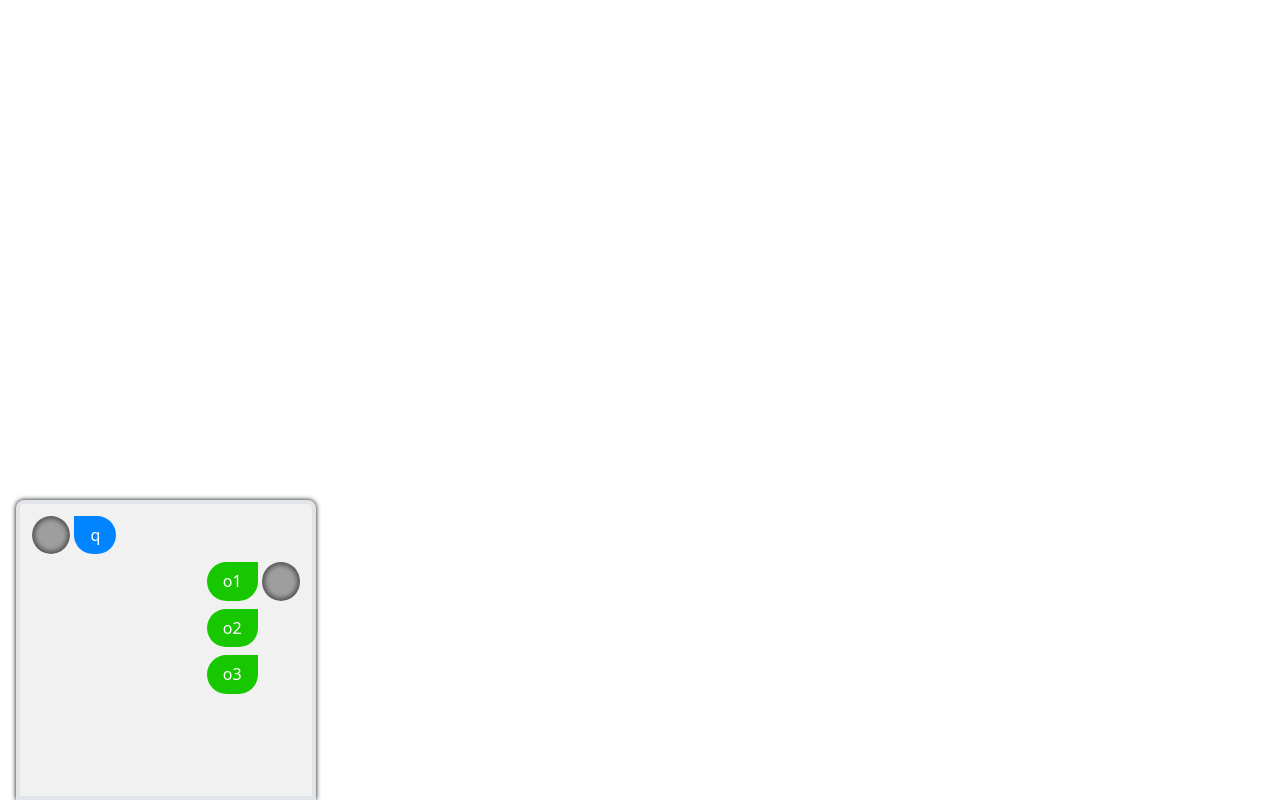
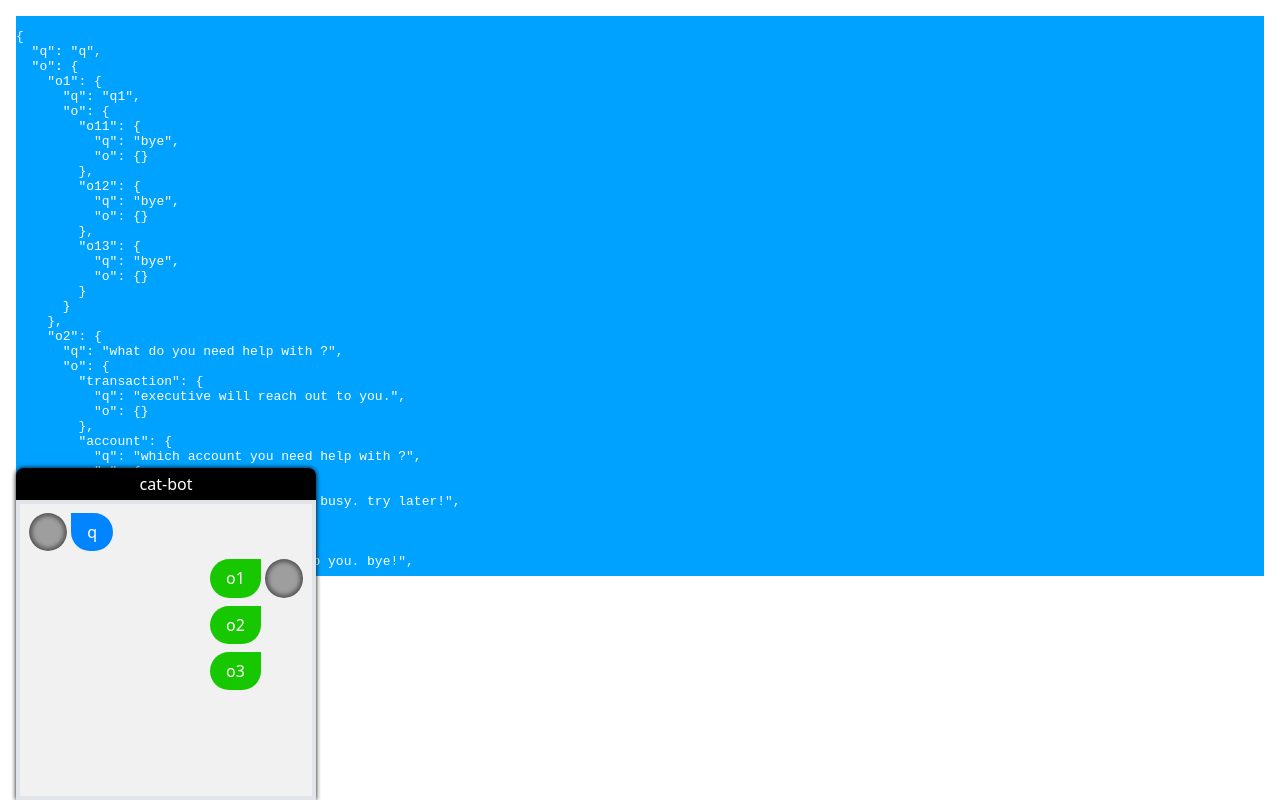
Before and after one commit to 10xvick/menu-based-chat-bot, a React (Create React App) app: page / in a window 1280 px wide. Built offline with nearby package versions, Linux system fonts and the light colour scheme; grey boxes are pictures that could not be loaded.

Commit message:
3 files modified, 1 added

```diff
--- a/src/App.tsx
+++ b/src/App.tsx
@@ -1,4 +1,5 @@
 import Chat from './components/chat/chat';
+import JsonEditor from './components/editor/JsonEditor';
 import { data } from './data/data';
 
 import './style.css';
@@ -6,7 +7,8 @@ import './style.css';
 export const App = () => {
   return (
     <div>
-      <Chat data={data} />
+      <Chat />
+      <JsonEditor/>
     </div>
   );
 };
--- a/src/components/chat/chat.tsx
+++ b/src/components/chat/chat.tsx
@@ -1,7 +1,22 @@
 import { useEffect, useRef, useState } from 'react';
-import { profilepicture_bot, profilepicture_user } from '../../data/data';
+import { data, profilepicture_bot, profilepicture_user } from '../../data/data';
 
-export default function Chat({ data }) {
+export default function Chat(){
+  return <ChatWindow>
+    <ChatComponent data={data}/>
+  </ChatWindow>
+}
+
+function ChatWindow(props){
+  const [show,setshow] = useState(true);
+  return  <div className='chat-window'>
+      <div onClick={()=>setshow(!show)} className='chat-header'>cat-bot</div>
+      {show && props.children}
+    </div>
+}
+
+
+function ChatComponent({ data }) {
   const [question, options, select, history, Bottom] = useChat(data);
 
   return (
@@ -29,7 +44,7 @@ function useChat(data) {
   const [query, setquery] = useState(data.o);
   const [question, setquestion] = useState(data.q);
   const [history, sethistory] = useState([]);
-  const ref = useRef();
+  const ref = useRef<any>();
   const Bottom = () => <div ref={ref}></div>;
   const options = Object.keys(query);
 
--- /dev/null
+++ b/src/components/editor/JsonEditor.tsx
@@ -0,0 +1,9 @@
+import { data } from '../../data/data';
+
+export default function JsonEditor() {
+  return (
+    <div className="json-editor">
+      <pre>{JSON.stringify(data, null, 2)}</pre>
+    </div>
+  );
+}
--- a/src/style.css
+++ b/src/style.css
@@ -19,17 +19,26 @@ h1 {
   color: white;
 }
 
+.chat-window{
+  position: absolute;
+  bottom: 0px;
+  box-shadow: 0 0 5px 0 black;
+  border-top-left-radius: 0.5rem;
+  border-top-right-radius: 0.5rem;
+  background: #000000;
+  text-align: center;
+}
+.chat-window>div{
+  padding: 0.3rem;
+  cursor: pointer;
+}
+
 .chat-container {
   background-color: #f1f1f1;
   height: 300px;
   width: 300px;
-  position: absolute;
-  bottom: 0px;
   padding: 0.5rem;
   border: 4px solid rgb(225, 229, 233);
-  box-shadow: 0 0 5px 0 black;
-  border-top-left-radius: 0.5rem;
-  border-top-right-radius: 0.5rem;
   display: flex;
   flex-direction: column;
   overflow: scroll;
@@ -94,3 +103,9 @@ h1 {
 .chat-right + .chat-right > .UserIcon {
   visibility: hidden;
 }
+
+.json-editor{
+  background-color: #00a2ff;
+  height: 70vh;
+  overflow: scroll;
+}
```
Lines whose indentation alone changed are shown as unchanged.
